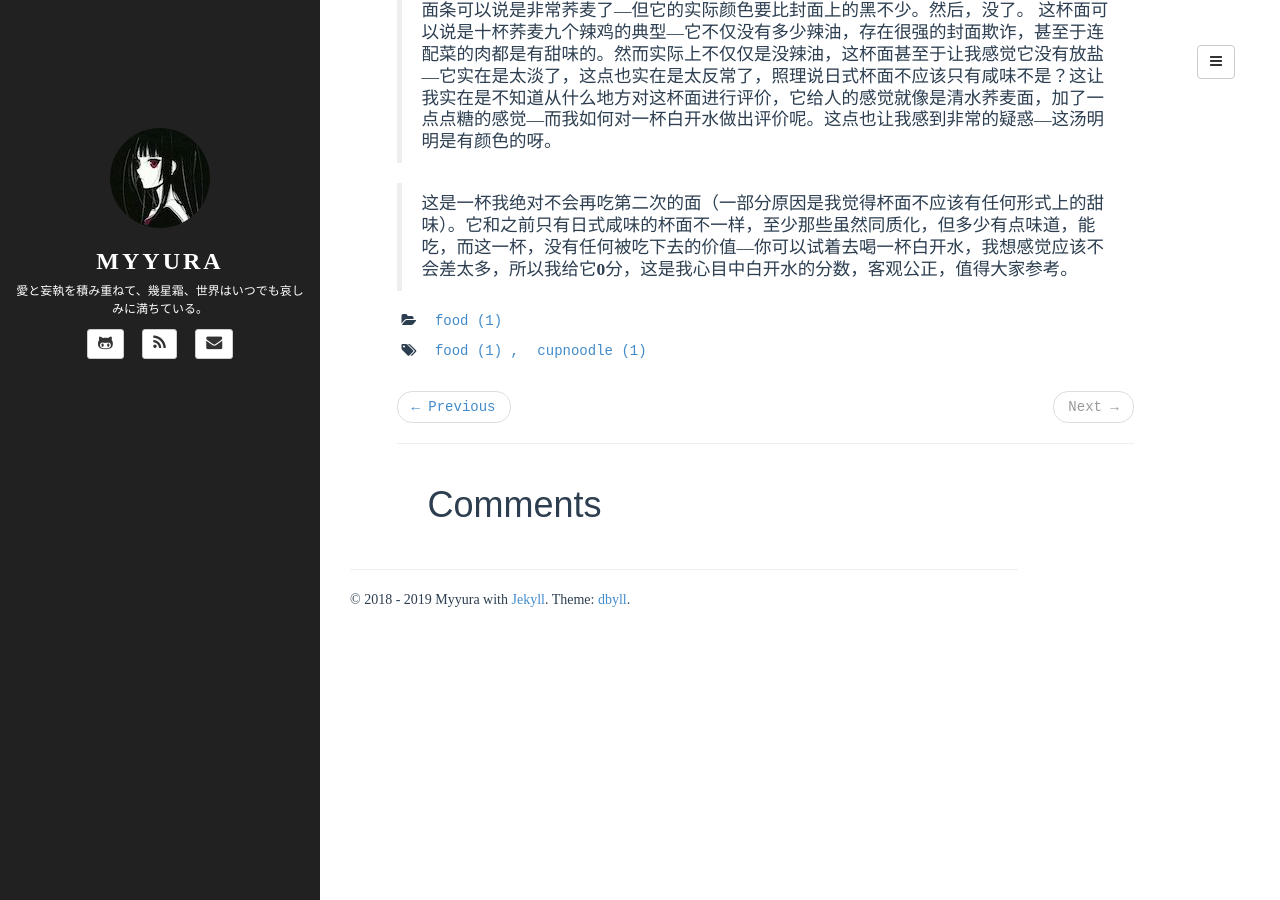
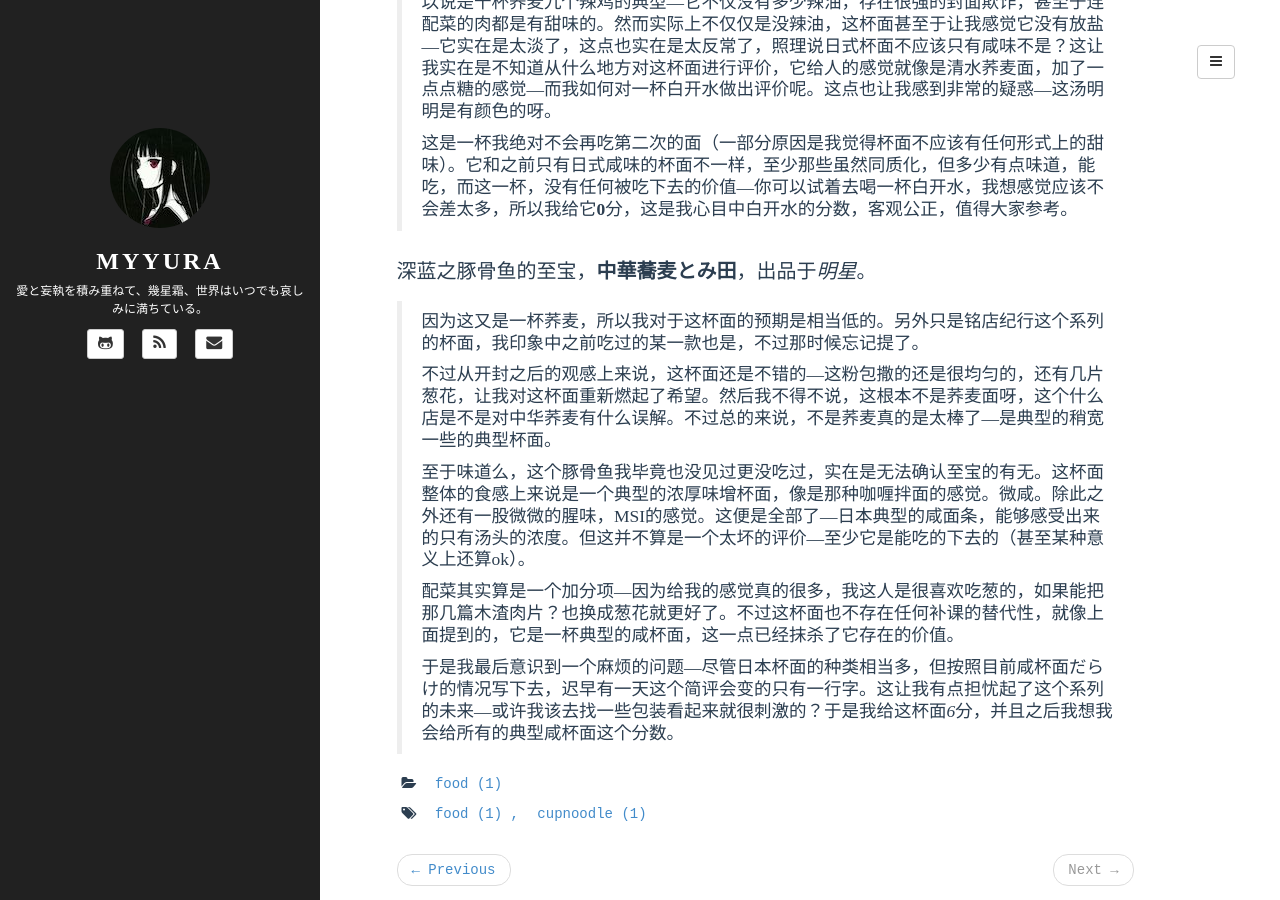
Before and after one commit to Myyura/myyura.github.io, a Jekyll site: the page built from _posts/food/2018-11-11-cupnoodle-japan-1.md, in a window 1280 px wide and 900 px high, scrolled down 5429 px. Built offline with Jekyll 4.4.1, drawn with Linux system fonts in a browser that asks for light colours; a script that is not in the unit is left out; comment, search, counter and statistics services are not loaded; some of the changed text lies outside the part shown.

Commit message:
Update 中華蕎麦とみ田

```diff
--- a/_posts/food/2018-11-11-cupnoodle-japan-1.md
+++ b/_posts/food/2018-11-11-cupnoodle-japan-1.md
@@ -117,8 +117,20 @@ tags: [food, cupnoodle]
 鬼才后期，烂泥辣油，**馳麦麺狸穴ラー油肉蕎麦**，出品于*明星*。
 
 > 在吃之前，我必须批评一下这包装的鬼才设计。一方面上面有一坨深绿色黏糊糊不知道想要表达什么的东西，另一方面这ラー油画面设计的像是真菌繁殖，令人不适。
-
+>
 > 面条可以说是非常荞麦了---但它的实际颜色要比封面上的黑不少。然后，没了。
 > 这杯面可以说是十杯荞麦九个辣鸡的典型---它不仅没有多少辣油，存在很强的封面欺诈，甚至于连配菜的肉都是有甜味的。然而实际上不仅仅是没辣油，这杯面甚至于让我感觉它没有放盐---它实在是太淡了，这点也实在是太反常了，照理说日式杯面不应该只有咸味不是？这让我实在是不知道从什么地方对这杯面进行评价，它给人的感觉就像是清水荞麦面，加了一点点糖的感觉---而我如何对一杯白开水做出评价呢。这点也让我感到非常的疑惑---这汤明明是有颜色的呀。
+>
+> 这是一杯我绝对不会再吃第二次的面（一部分原因是我觉得杯面不应该有任何形式上的甜味）。它和之前只有日式咸味的杯面不一样，至少那些虽然同质化，但多少有点味道，能吃，而这一杯，没有任何被吃下去的价值---你可以试着去喝一杯白开水，我想感觉应该不会差太多，所以我给它**0**分，这是我心目中白开水的分数，客观公正，值得大家参考。
 
-> 这是一杯我绝对不会再吃第二次的面（一部分原因是我觉得杯面不应该有任何形式上的甜味）。它和之前只有日式咸味的杯面不一样，至少那些虽然同质化，但多少有点味道，能吃，而这一杯，没有任何被吃下去的价值---你可以试着去喝一杯白开水，我想感觉应该不会差太多，所以我给它**0**分，这是我心目中白开水的分数，客观公正，值得大家参考。
+深蓝之豚骨鱼的至宝，**中華蕎麦とみ田**，出品于*明星*。
+
+> 因为这又是一杯荞麦，所以我对于这杯面的预期是相当低的。另外只是铭店纪行这个系列的杯面，我印象中之前吃过的某一款也是，不过那时候忘记提了。
+>
+> 不过从开封之后的观感上来说，这杯面还是不错的---这粉包撒的还是很均匀的，还有几片葱花，让我对这杯面重新燃起了希望。然后我不得不说，这根本不是荞麦面呀，这个什么店是不是对中华荞麦有什么误解。不过总的来说，不是荞麦真的是太棒了---是典型的稍宽一些的典型杯面。
+>
+> 至于味道么，这个豚骨鱼我毕竟也没见过更没吃过，实在是无法确认至宝的有无。这杯面整体的食感上来说是一个典型的浓厚味增杯面，像是那种咖喱拌面的感觉。微咸。除此之外还有一股微微的腥味，MSI的感觉。这便是全部了---日本典型的咸面条，能够感受出来的只有汤头的浓度。但这并不算是一个太坏的评价---至少它是能吃的下去的（甚至某种意义上还算ok）。
+>
+> 配菜其实算是一个加分项---因为给我的感觉真的很多，我这人是很喜欢吃葱的，如果能把那几篇木渣肉片？也换成葱花就更好了。不过这杯面也不存在任何补课的替代性，就像上面提到的，它是一杯典型的咸杯面，这一点已经抹杀了它存在的价值。
+>
+> 于是我最后意识到一个麻烦的问题---尽管日本杯面的种类相当多，但按照目前咸杯面だらけ的情况写下去，迟早有一天这个简评会变的只有一行字。这让我有点担忧起了这个系列的未来---或许我该去找一些包装看起来就很刺激的？于是我给这杯面*6*分，并且之后我想我会给所有的典型咸杯面这个分数。
```
Also changed, not shown: other parts of _posts/food/2018-11-11-cupnoodle-japan-1.md (+1 -1 lines).
